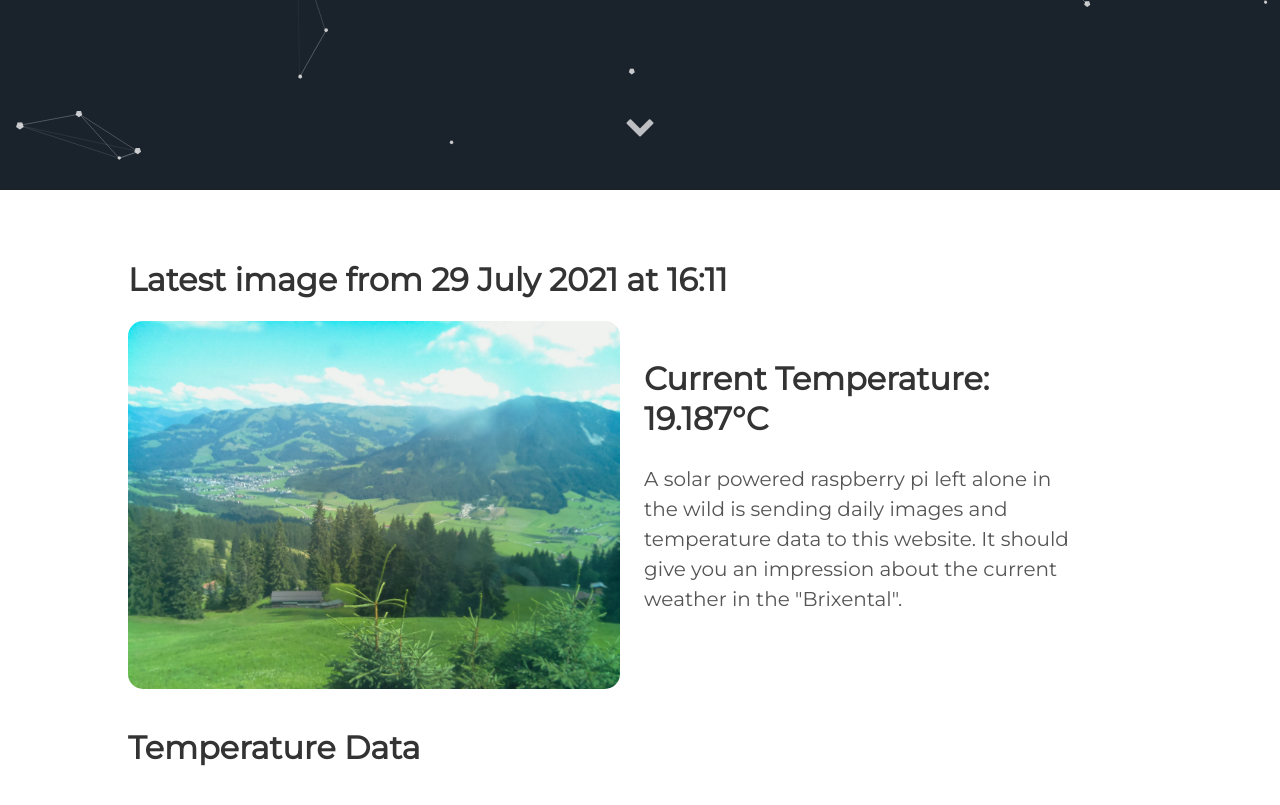
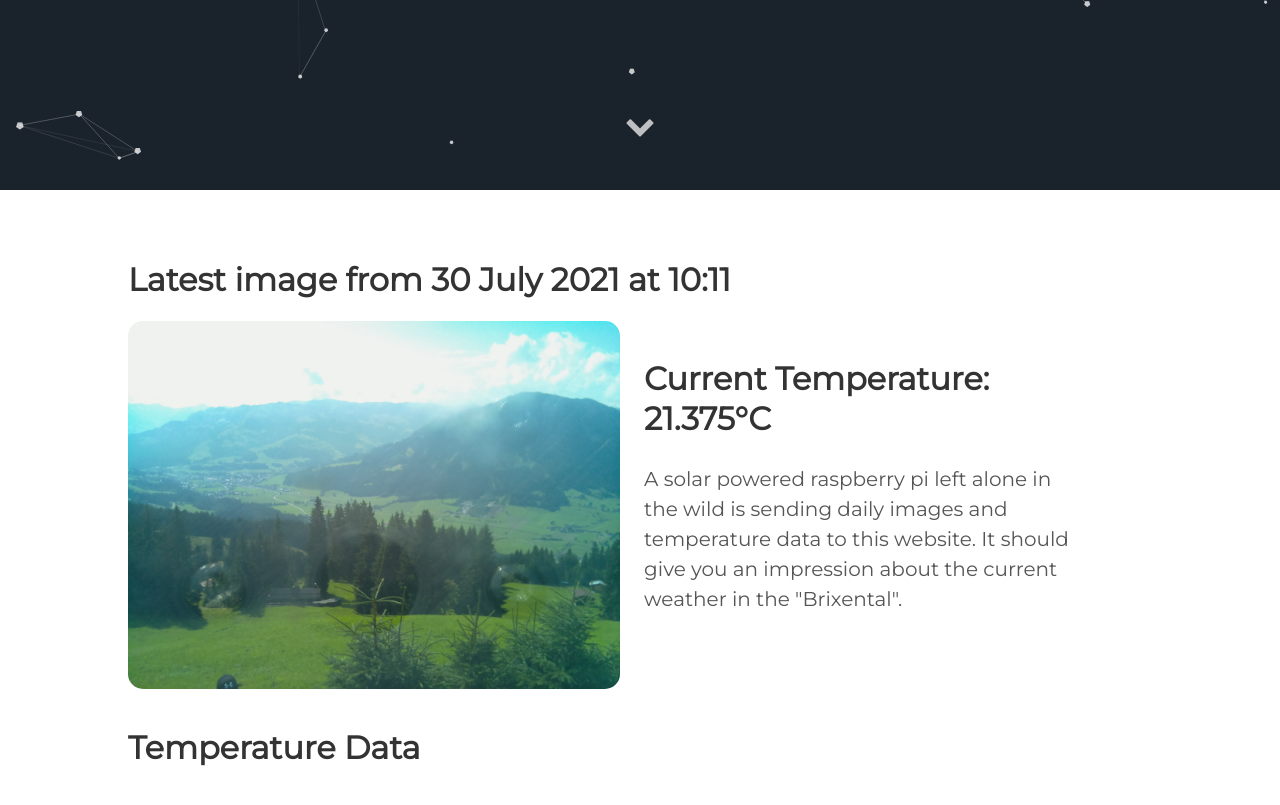
Before and after one commit to vektorious/vektorious.github.io, a Jekyll site: the page built from resources/huette.md, in a window 1280 px wide and 900 px high, scrolled down 710 px. Shown: the top 805 px of the window. Built offline with Jekyll 4.4.1, drawn with Linux system fonts in a browser that asks for light colours.

Commit message:
I'm a bot beep boop

```diff
--- a/resources/huette.md
+++ b/resources/huette.md
@@ -6,13 +6,13 @@ image: '/assets/img/'
 description: 'Live image from the Austrian alps'
 twitter_text: ' '
 ---
-## Latest image from 29 July 2021 at 16:11
+## Latest image from 30 July 2021 at 10:11
 <div class="huette">
   <div class="huette-image">
     <img src="{{ "/assets/img/huette.jpg" | prepend: site.baseurl }}">
   </div>
   <div class="huette-text">
-        <h2>Current Temperature: 19.187°C</h2>
+        <h2>Current Temperature: 21.375°C</h2>
         <p>A solar powered raspberry pi left alone in the wild is sending daily images and temperature data to this website. It should give you an impression about the current weather in the "Brixental".</p>
 
   </div>
```
Also changed, not shown: rpi-script/2021-07-30_101017.txt (renamed from rpi-script/2021-07-29_161017.txt, +5 -5 lines), rpi-script/huette.md (+2 -2 lines), assets/img/huette.jpg, assets/img/temp_plot.png, rpi-script/temp_plot.png, 1 other file.
